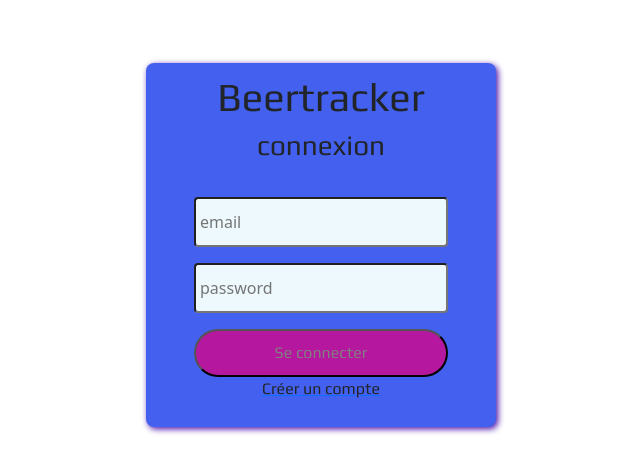
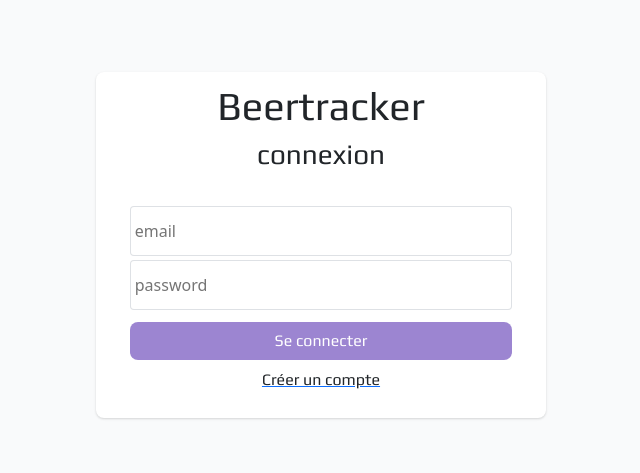
Before and after one commit to Geoffrey-Dulac/beertracker_frontend, a React (Create React App) app: page /login in a window 1280 px wide. Shown: the part 155-628 px from the top of the page, without its empty margins (319-959 px from the left). Built offline with nearby package versions, Linux system fonts and the light colour scheme.

Commit message:
regexp on password + new design

```diff
--- a/src/App.js
+++ b/src/App.js
@@ -2,6 +2,7 @@ import './scss/app.scss';
 import React from 'react';
 import Loginpage from './pages/Loginpage';
 import Signuppage from './pages/Signuppage';
+import Homepage from './pages/Homepage';
 import { Switch, Route, withRouter } from "react-router-dom";
 
 
@@ -9,9 +10,10 @@ const App = () => {
 	return (
 		<div className='app'>
 			<Switch>
-				<Route path="/" component={Loginpage} />
-				<Route path="/login" component={Loginpage} />
-				<Route path="/signup" component={Signuppage} />
+				<Route exact path="/" component={withRouter(Loginpage)} />
+				<Route exact path="/login" component={withRouter(Loginpage)} />
+				<Route exact path="/signup" component={withRouter(Signuppage)} />
+				<Route exact path="/home" component={withRouter(Homepage)} />
 			</Switch>
     	</div>
   	);
--- a/src/components/Form.js
+++ b/src/components/Form.js
@@ -15,7 +15,9 @@ class Form extends React.Component {
         this.setState({ [e.target.name]: e.target.value });
     }
 
-    handleSubmit = (url, inputs) => {
+    handleSubmit = (e, url, inputs) => {
+        e.target.classList.remove('mainbutton');
+        e.target.classList.add('mainbutton-disabled');
         fetch(url, {
             method: 'POST',
             headers: {
@@ -28,30 +30,37 @@ class Form extends React.Component {
         })
         .then((response) => response.json())
         .then(data => {
+            this.props.inputs.map((item) => {
+                this.setState({
+                    [item]: ''
+                });
+            })
+            e.target.classList.add('mainbutton');
+            e.target.classList.remove('mainbutton-disabled');
             if (data.status === 'failed') {
                 this.setState({ errorMessage: data.message })
             } else {
-                this.props.handleLogin()
+                this.props.handleSubmission(data.token)
                 this.setState({ errorMessage: '' })
             }
-        })
-        this.props.inputs.map((item) => {
-            this.setState({
-                [item]: ''
-            });
         })
     }
 
     render() {
-        let emptyInputsCounter = 0;
+        let errorsFormCounter = 0;
         this.props.inputs.map((item) => {
             if (this.state[item] === '') {
-                emptyInputsCounter += 1;
+                errorsFormCounter += 1;
+            }
+            if (item === 'email') {
+                if (!/^\S+@\S+\.\S+$/.test(this.state[item])) {
+                    errorsFormCounter += 1;
+                }
             }
         })
 
         return (
-            <div className='formstructure w-100 px-5'>
+            <div className='formstructure'>
                 <div className='height-18px text-center mb-2'>
                     { this.state.errorMessage !== '' &&
                         <p className='cerror'>{this.state.errorMessage}</p>
@@ -62,7 +71,7 @@ class Form extends React.Component {
                         ? <input value={this.state[item]} onChange={this.handleChange} placeholder={item} name={item} className={this.props.classes} key={item} type='password' />
                         : <input value={this.state[item]} onChange={this.handleChange} placeholder={item} name={item} className={this.props.classes} key={item} />
                 )}
-                <button className={emptyInputsCounter === 0 ? 'mainbutton' : 'mainbutton-disabled'} onClick={() => this.handleSubmit(this.props.url, this.state)}>
+                <button className={errorsFormCounter === 0 ? 'mainbutton mt-2' : 'mainbutton-disabled mt-2'} onClick={(e) => this.handleSubmit(e, this.props.url, this.state)}>
                     {this.props.buttonText}
                 </button>
             </div>
--- /dev/null
+++ b/src/pages/Homepage.js
@@ -0,0 +1,36 @@
+import React, { useState, useEffect } from 'react';
+
+function Homepage() {
+    const [username, setUsername] = useState('');
+
+    useEffect(() => {
+        const token = localStorage.getItem('token');
+        if (token) {
+            fetch ('http://localhost:8000/beers', {
+                headers : {
+                    Authorization: `Bearer ${token}`
+                }
+            })
+            .then((resp) => resp.json())
+            .then((data) => {
+                if (data.message) {
+                    this.props.history.push('/login');
+                } else {
+                    setUsername(data.username);
+                }
+            })
+        } else {
+            this.props.history.push('/login');
+        }
+    })
+
+    return (
+        <div>
+            { username !== '' &&
+                <p>hello {username}</p>
+            }
+        </div>
+    );
+}
+
+export default Homepage;
--- a/src/pages/Loginpage.js
+++ b/src/pages/Loginpage.js
@@ -3,8 +3,9 @@ import Form from '../components/Form';
 import { Link } from "react-router-dom";
 
 class Loginpage extends React.Component {
-    handleLoginpage = () => {
-        console.log('connected');
+    handleLogin = (token) => {
+        localStorage.setItem('token', token);
+        this.props.history.push('/home');
     }
 
     render() {
@@ -15,8 +16,8 @@ class Loginpage extends React.Component {
                         <h1>Beertracker</h1>
                         <h3>connexion</h3>
                     </div>
-                    <Form classes='mb-3 bgprimary50' handleLogin={() => this.handleLoginpage()} url='http://localhost:8000/login' buttonText='Se connecter' inputs={['email', 'password']} />
-                    <Link to="/signup"><p className='text-dark'>Créer un compte</p></Link>
+                    <Form classes='mb-1' handleSubmission={(token) => this.handleLogin(token)} url='http://localhost:8000/login' buttonText='Se connecter' inputs={['email', 'password']} />
+                    <Link to="/signup"><p className='text-dark mt-2'>Créer un compte</p></Link>
                 </div>
             </div>
         );
--- a/src/pages/Signuppage.js
+++ b/src/pages/Signuppage.js
@@ -3,8 +3,9 @@ import Form from '../components/Form';
 import { Link } from "react-router-dom";
 
 class Signuppage extends React.Component {
-    handleSignuppage = (user) => {
-        console.log(user);
+    handleSignup = (token) => {
+        localStorage.setItem('token', token);
+        this.props.history.push('/home');
     }
 
     render() {
@@ -15,8 +16,8 @@ class Signuppage extends React.Component {
                         <h1>Beertracker</h1>
                         <h3>inscription</h3>
                     </div>
-                    <Form handleLogin={(user) => this.handleSignuppage(user)} classes='mb-3 bgprimary50' url='http://localhost:8000/users' buttonText="S'inscrire" inputs={['username', 'email', 'password']} />
-                    <Link to="/login"><p className='text-dark'>Se connecter</p></Link>
+                    <Form handleSubmission={(token) => this.handleSignup(token)} classes='mb-1' url='http://localhost:8000/users' buttonText="S'inscrire" inputs={['username', 'email', 'password']} />
+                    <Link to="/login"><p className='text-dark mt-2'>Se connecter</p></Link>
                 </div>
             </div>
         );
--- a/src/scss/app.scss
+++ b/src/scss/app.scss
@@ -2,11 +2,13 @@
 @import './utilities.scss';
 @import './pages/loginpage.scss';
 @import './components/form.scss';
+@import './components/input.scss';
 @import './components/button.scss';
 @import url('https://fonts.googleapis.com/css2?family=Play:wght@400;700&display=swap');
 
 .app {
     min-height: 100vh;
+    background-color: $cgrey100;
 }
 
 body, h1, h3, p, input {
--- a/src/scss/colors.scss
+++ b/src/scss/colors.scss
@@ -9,6 +9,8 @@ $cprimary600: #480ca8;
 $csecondary100: #f72585;
 $csecondary200: #b5179e;
 
+$cgrey100: #f9fafb;
+
 $cerror: red;
 
 .bgprimary50 {
--- a/src/scss/components/button.scss
+++ b/src/scss/components/button.scss
@@ -1,26 +1,29 @@
 @import '../colors.scss';
 
 .mainbutton {
-    width: auto;
-    border-radius: 32px;
-    background-color: $csecondary100;
-    padding: 10px 0px;
+    border: 0px;
+    min-width: 100px;
+    border-radius: 8px;
+    background-color: $cprimary500;
+    color: white;
+    padding: 7px 6px;
     transition: .3s ease-out;
     font-family: 'Play', sans-serif;
     &:hover {
-        background-color: $cprimary600;
-        color: white;
+        background-color: rgba(58, 12, 163, 0.8);
         transition: .3s ease-out;
     }
 }
 
 .mainbutton-disabled {
-    width: auto;
-    border-radius: 32px;
-    background-color: $csecondary200;
-    padding: 10px 0px;
-    font-family: 'Play', sans-serif;
     cursor: default;
     pointer-events: none;
-    color: grey;
+    border: 0px;
+    min-width: 100px;
+    border-radius: 8px;
+    background-color: rgba(58, 12, 163, 0.5);
+    color: white;
+    padding: 7px 6px;
+    transition: .3s ease-out;
+    font-family: 'Play', sans-serif;
 }
--- a/src/scss/components/form.scss
+++ b/src/scss/components/form.scss
@@ -1,9 +1,12 @@
 .formstructure {
     display: flex;
     flex-direction: column;
-    input {
-        border-radius: 4px;
-        height: 50px;
-        padding: 4px;
+    align-items: center;
+    width: 85%;
+}
+
+@media (max-width: 576px) {
+    .formstructure {
+        width: 95%;
     }
 }
--- /dev/null
+++ b/src/scss/components/input.scss
@@ -0,0 +1,7 @@
+input {
+    border: solid 1px rgba(209,213,219,0.7);
+    border-radius: 4px;
+    height: 50px;
+    padding: 4px;
+    width: 100%;
+}
--- a/src/scss/pages/loginpage.scss
+++ b/src/scss/pages/loginpage.scss
@@ -10,13 +10,23 @@
 
 .formcard {
     padding: 10px 0px;
-    background-color: $cprimary300;
-    width: 350px;
+    background-color: white;
+    width: 450px;
     margin: auto;
     border-radius: 8px;
-    box-shadow: 2px 2px 6px $cprimary600;
+    box-shadow: 0 1px 3px 0 rgba(0,0,0,0.1),0 1px 2px 0 rgba(0,0,0,0.06);
     display: flex;
     flex-direction: column;
     align-items: center;
     justify-content: center;
+
+    .mainbutton, .mainbutton-disabled {
+        width: 100% !important;
+    }
 }
+
+@media (max-width: 576px) {
+    .formcard {
+        width: 100%;
+    }
+}
```
